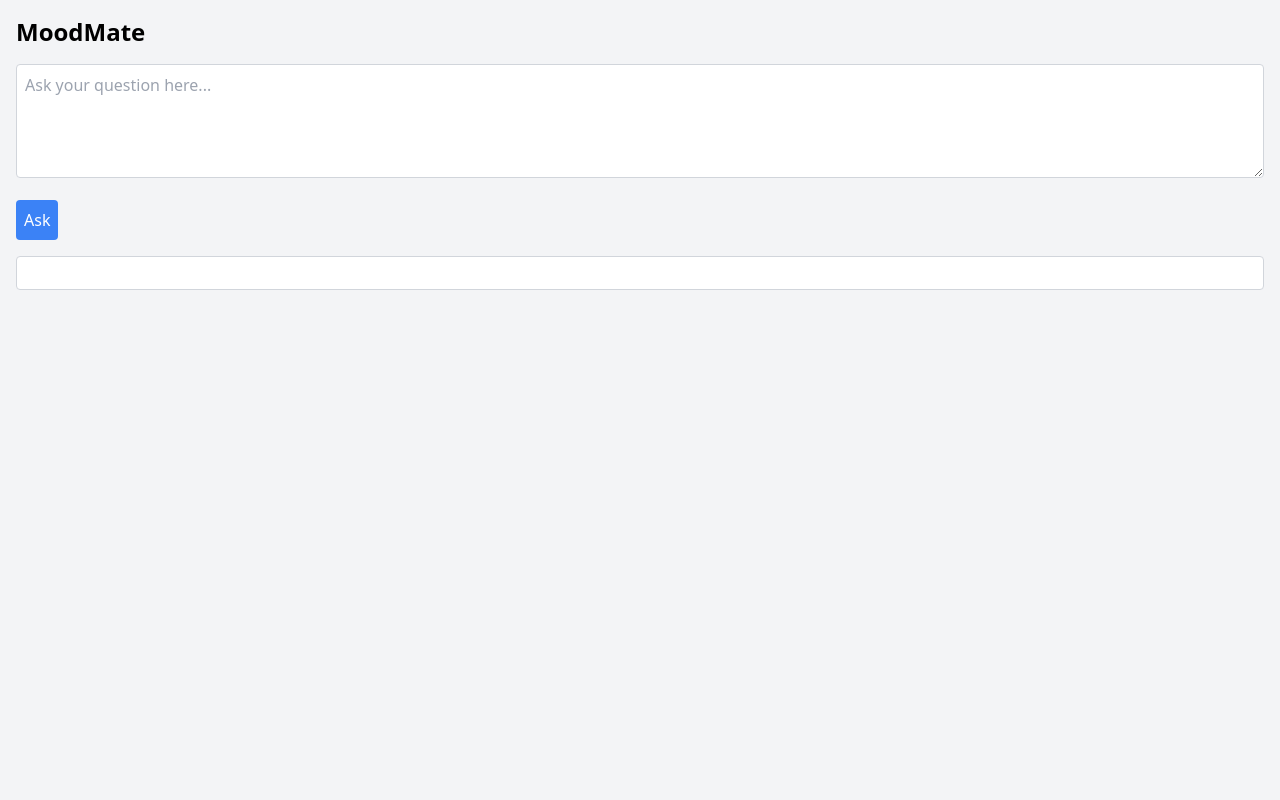
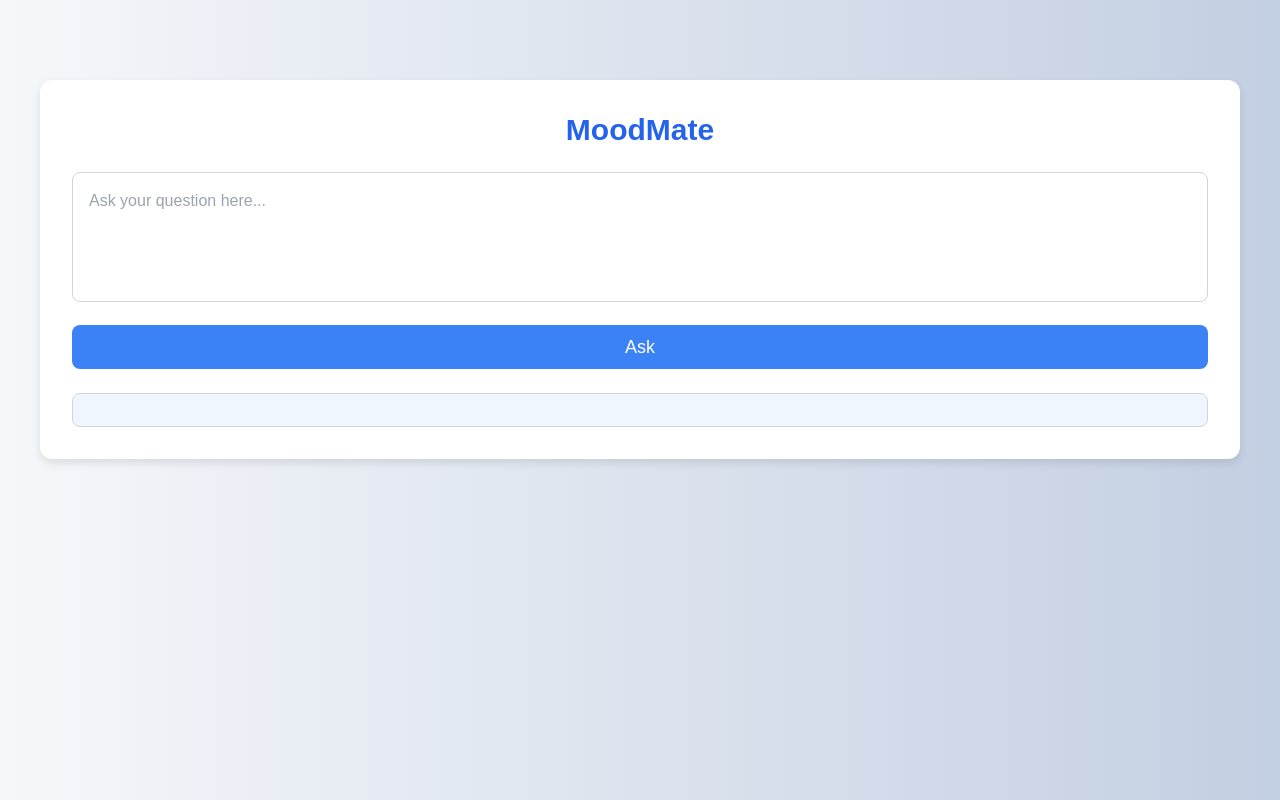
Before and after one commit to Annarhysa/MoodMate, a plain HTML site: page frontend/index.html in a window 1280 px wide. Drawn offline with nearby package versions, Linux system fonts and the light colour scheme.

Commit message:
Doing some frontend changes

```diff
--- a/frontend/index.html
+++ b/frontend/index.html
@@ -5,16 +5,17 @@
     <meta name="viewport" content="width=device-width, initial-scale=1.0">
     <title>MoodMate</title>
     <link href="https://cdn.jsdelivr.net/npm/tailwindcss@2.2.19/dist/tailwind.min.css" rel="stylesheet">
+    <link href="style.css" rel="stylesheet">
     <script src="app.js" defer></script>
 </head>
-<body class="bg-gray-100">
+<body>
     <div class="container mx-auto p-4">
-        <h1 class="text-2xl font-bold mb-4">MoodMate</h1>
+        <h1 class="text-3xl font-bold mb-6 text-center text-blue-600">MoodMate</h1>
         <div class="mb-4">
-            <textarea id="question" class="w-full p-2 border border-gray-300 rounded" placeholder="Ask your question here..." rows="4"></textarea>
+            <textarea id="question" class="w-full p-4 border border-gray-300 rounded-lg focus:outline-none focus:ring-2 focus:ring-blue-500" placeholder="Ask your question here..." rows="4"></textarea>
         </div>
-        <button id="ask-btn" class="bg-blue-500 text-white p-2 rounded">Ask</button>
-        <div id="answer" class="mt-4 p-4 border border-gray-300 rounded bg-white"></div>
+        <button id="ask-btn" class="w-full bg-blue-500 text-white py-2 rounded-lg text-lg focus:outline-none focus:ring-2 focus:ring-blue-500">Ask</button>
+        <div id="answer" class="mt-6 p-4 border border-gray-300 rounded-lg bg-blue-50 text-gray-800"></div>
     </div>
 </body>
 </html>
--- /dev/null
+++ b/frontend/style.css
@@ -0,0 +1,30 @@
+/* Additional custom styling for a more homey feel */
+body {
+    background: linear-gradient(to right, #f5f7fa, #c3cfe2);
+    font-family: 'Nunito', sans-serif;
+}
+
+.container {
+    max-width: 1200px;
+    margin-top: 5rem;
+    background-color: #ffffff;
+    box-shadow: 0 4px 8px rgba(0, 0, 0, 0.1);
+    border-radius: 12px;
+    padding: 2rem;
+}
+
+#question {
+    resize: none;
+}
+
+#ask-btn {
+    transition: background-color 0.3s;
+}
+
+#ask-btn:hover {
+    background-color: #3b82f6;
+}
+
+#answer {
+    white-space: pre-wrap; /* Preserve line breaks */
+}
```
Also changed, not shown: requirements.txt, 1 other file.
